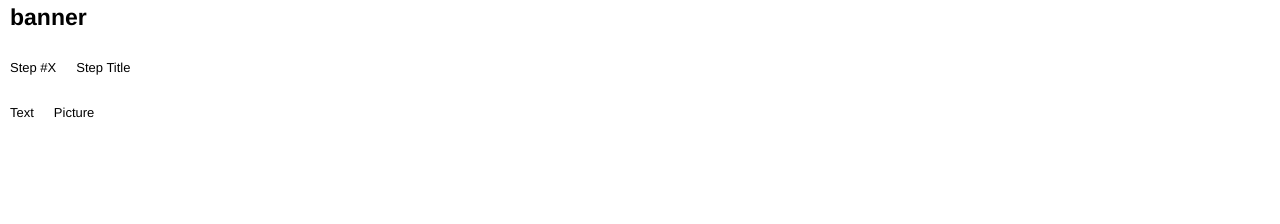
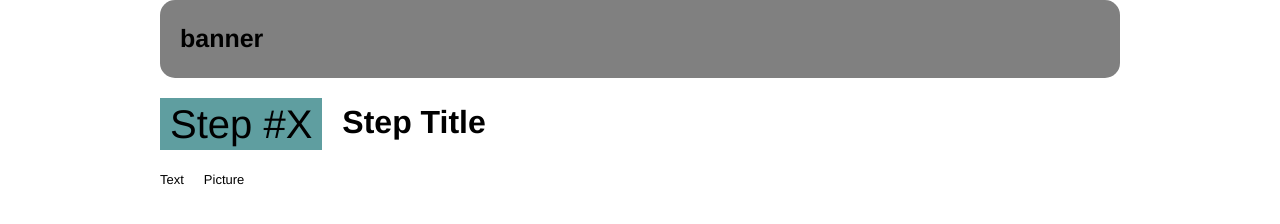
Before and after one commit to Jaybird9er/960_project, a plain HTML site: page index.html in a window 1280 px wide. Drawn offline with Linux system fonts and the light colour scheme.

Commit message:
Centered Body

```diff
--- a/css/960.css
+++ b/css/960.css
@@ -70,20 +70,37 @@ body {
   position: relative;
 }
 
+/* Since only grids 3, 6, 9, an 12 are used, all css realted to those grids follows below*/
+
+html {
+  display: table;
+  margin-left: auto;
+  margin-right: auto;
+}
+
+body {
+  display: table-cell;
+  /* vertical-align: middle; */
+}
+
 .container_12 .grid_3,
 .container_16 .grid_4 {
   width: 220px;
-  float: left;
+  float: center;
 }
 
-p {
-  line-height: 25px;
+.step_number {
+  background-color: cadetblue;
+  padding: 10px;
+  font-size: 2.5rem;
+  line-height: 2rem;
+  font-weight: 100;
 }
 
 .container_12 .grid_6,
 .container_16 .grid_8 {
   width: 460px;
-  /* float: right;  */
+  float: right;
   line-height: 1.5em;
 }
 
@@ -92,10 +109,26 @@ p {
   width: 700px;
 }
 
+.step_title {
+  position: relative;
+  font-size: 2rem;
+  font-weight: 700;
+}
+
 .container_12 .grid_12,
 .container_16 .grid_16 {
   width: 940px;
-  background-color: black;
+}
+
+.banner {
+  padding: 20px;
+  background-color: gray;
+  border-radius: 15px;
+  min-width: 920px;
+  /* height: 80px; */
+  /* line-height: 5em; */
+  /* position: relative; */
+  /* top: -30px; */
 }
 
 /* `Grid >> Children (Alpha ~ First, Omega ~ Last)
--- a/index.html
+++ b/index.html
@@ -11,21 +11,21 @@
 <body>
     <!--gird_12 width: 940px ~ banner-->
     <div class="grid_12">
-        <h2>
+        <h1 class="banner">
             banner
-        </h2>
+        </h1>
     </div>  <div class="clear"></div>
     <!-- end .grid_12-->
     <!--grid_3 width: 240px ~ step number-->
     <div class="grid_3">
-        <p>
+        <h2 class="step_number">
             Step #X
-        </p>
+        </h2>
     </div>
     <!-- end .grid_3 -->
     <!--grid_9 width: 700px ~ step title-->
     <div class="grid_9">
-        <p class="step_description">
+        <p class="step_title">
             Step Title
         </p>
     </div>
@@ -33,7 +33,7 @@
     <!--end .grid_9-->
     <!--grid_6 width: 240px ~ list of steps-->
     <div class="grid_6">
-        <p>
+        <p class="step_description">
             Text
         </p>
     </div>
```
